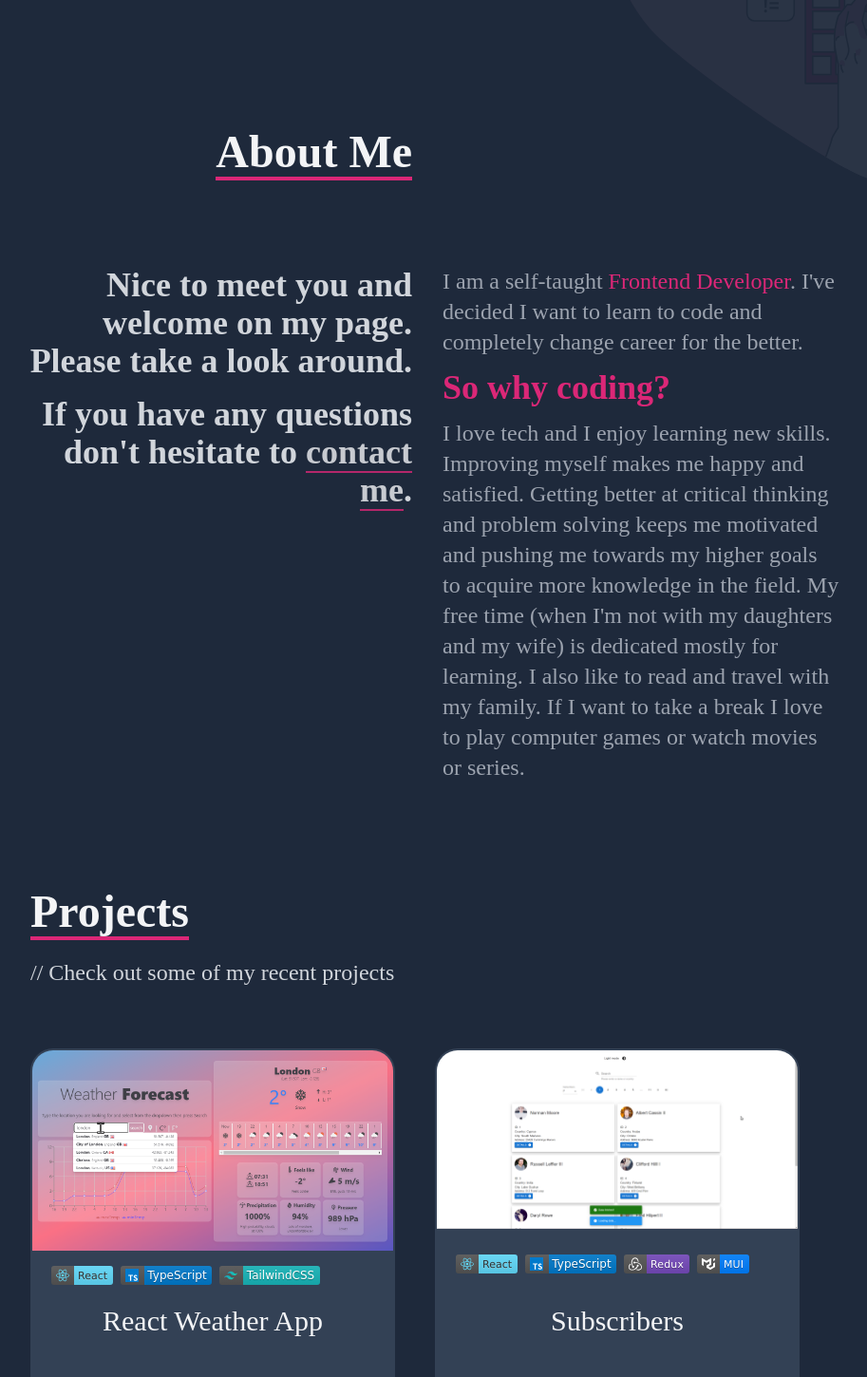
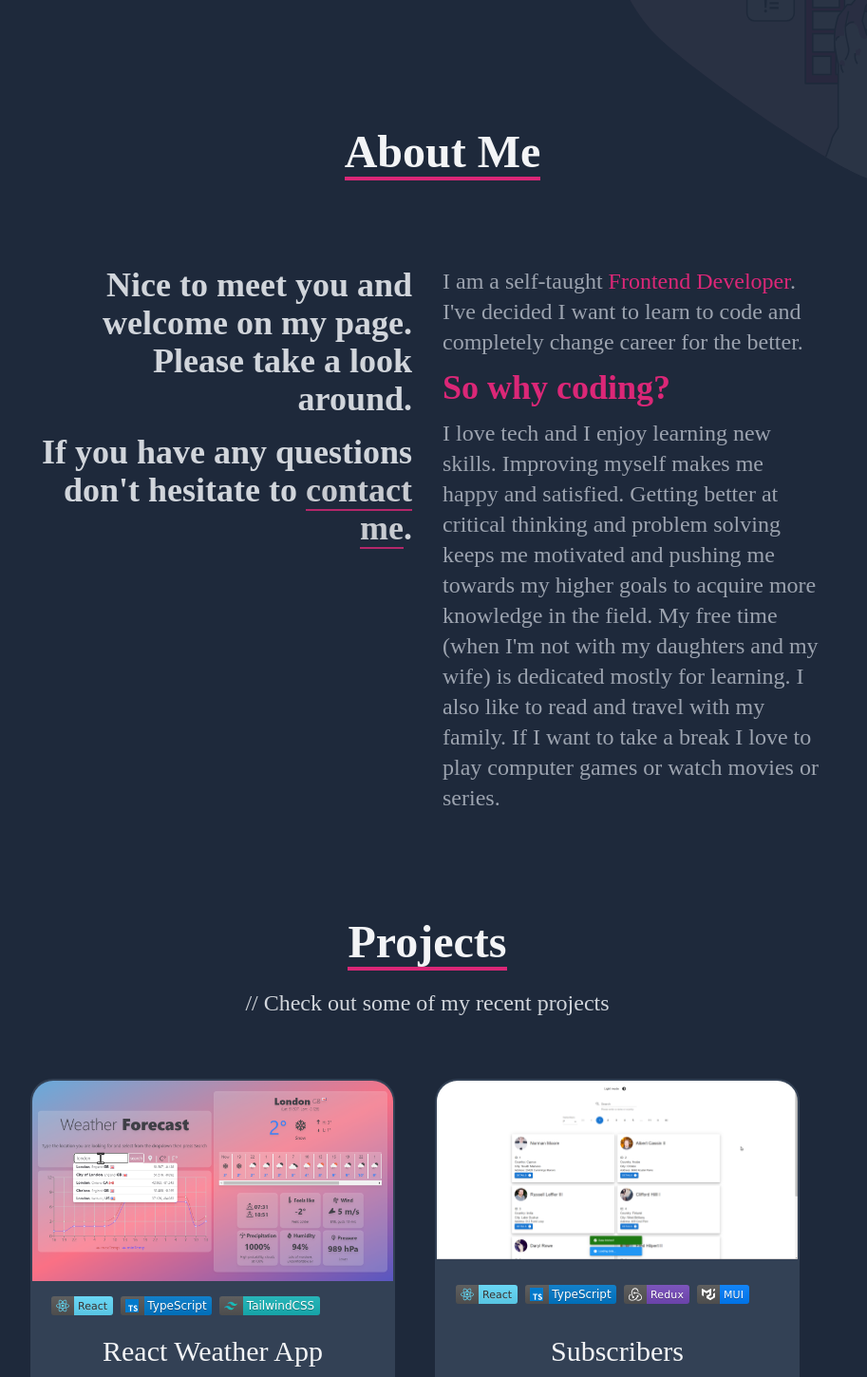
Before and after one commit to syzgod/my-portfolio, a React (Create React App) app: page / in a window 1280 px wide. Shown: the part 760-2210 px from the top of the page at 95% size, without its empty margins (190-1103 px from the left). Built offline with nearby package versions, Linux system fonts and the light colour scheme; what tailwindcss-brand-colors would draw is missing.

Commit message:
Update UI

```diff
--- a/src/components/About.jsx
+++ b/src/components/About.jsx
@@ -11,14 +11,13 @@ const About = () => {
       className='w-full min-h-screen p-4 bg-slate-800 text-gray-300'
     >
       <div className='flex flex-col justify-center items-center w-full h-full mt-20'>
-        <div className='max-w-[950px] w-full grid md:grid-cols-2 gap-8'>
-          <div className='sm:text-center md:text-right lg:text-right pb-8 pl-4 md:mb-16'>
-            <p className='text-4xl font-bold inline border-b-4 border-pink-600 md:text-5xl text-gray-100'>
-              About Me
-            </p>
-          </div>
+        <div className='text-center pb-8 pl-8 md:mb-16'>
+          <p className='text-4xl font-bold inline border-b-4 border-pink-600 md:text-5xl text-gray-100'>
+            About Me
+          </p>
         </div>
-        <div className='max-w-[900px] w-full grid sm:grid-cols-2 gap-8 px-4'>
+        <div className='max-w-[950px] w-full grid md:grid-cols-2 gap-8'></div>
+        <div className='max-w-[900px] w-full grid sm:grid-cols-2 gap-8 px-8'>
           <div className='sm:text-right text-lg md:text-3xl lg:text-4xl font-bold'>
             <p className='mb-4'>
               Nice to meet you and welcome on my page. Please take a look
--- a/src/components/Contact.jsx
+++ b/src/components/Contact.jsx
@@ -21,7 +21,7 @@ const Contact = () => {
         action='https://getform.io/f/f51a54d9-2a95-4c81-8590-7b6ea5fb38c3'
         method='POST'
         encType='multipart/form-data'
-        className='flex flex-col max-w-[600px] w-full mt-24'
+        className='flex flex-col max-w-[600px] w-full text-center mt-24'
       >
         <div className=''>
           <p className='text-4xl font-bold inline border-b-4 border-pink-600 text-gray-100 md:text-5xl'>
@@ -43,7 +43,7 @@ const Contact = () => {
             >
               viktorberczeli@dev-vik.tech
             </a>
-            <span className='mt-5'>You can also Submit the form below:</span>
+            <div className='mt-5'>You can also Submit the form below:</div>
           </div>
         </div>
         <input
--- a/src/components/Projects.jsx
+++ b/src/components/Projects.jsx
@@ -15,9 +15,9 @@ const Projects = () => {
       name='projects'
       className='w-full min-h-screen text-gray-300 bg-slate-800'
     >
-      <div className='max-w-[900px] mx-auto p-8 flex flex-col justify-center h-full'>
+      <div className='max-w-[900px] mx-auto p-8 flex flex-col justify-center h-full text-center'>
         <div className='mt-16'>
-          <p className='text-4xl font-bold inline border-b-4 border-pink-600 md:text-5xl text-gray-100'>
+          <p className='text-4xl font-bold inline border-b-4 border-pink-600 md:text-5xl text-gray-100 text-center'>
             Projects
           </p>
           <p className='py-6 md:text-2xl md:mb-10'>
--- a/src/components/Skills.jsx
+++ b/src/components/Skills.jsx
@@ -18,7 +18,7 @@ const Skills = () => {
       className='min-h-screen
        bg-slate-800 text-gray-300'
     >
-      <div className='max-w-[950px] mx-auto px-8 flex flex-col justify-center mt-28'>
+      <div className='max-w-[950px] mx-auto px-8 flex flex-col justify-center mt-28 text-center'>
         <div className='mt-24'>
           <p className='text-4xl md:text-5xl font-bold inline border-b-4 border-pink-600 text-gray-100'>
             Experience
```
Also changed, not shown: src/assets/problem-solving.svg (added).
